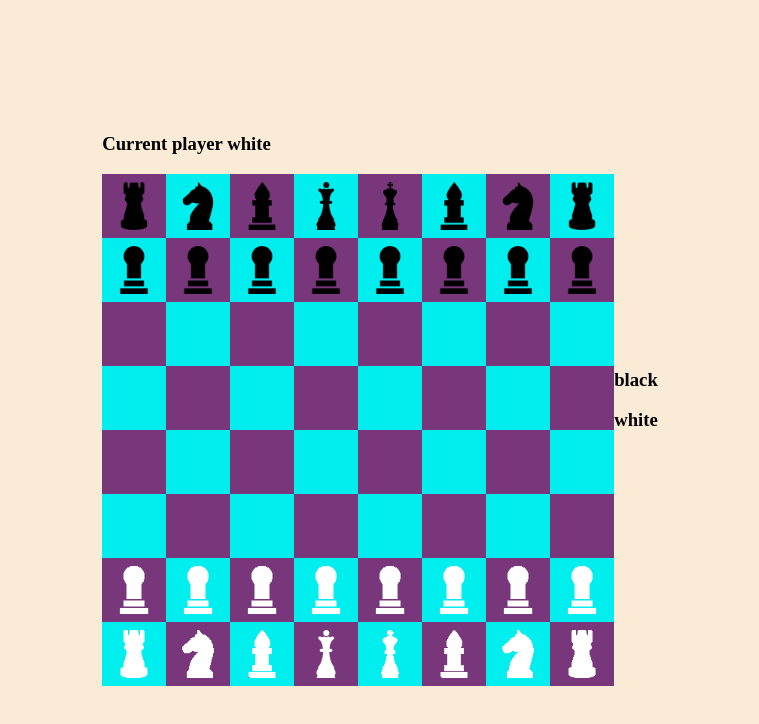
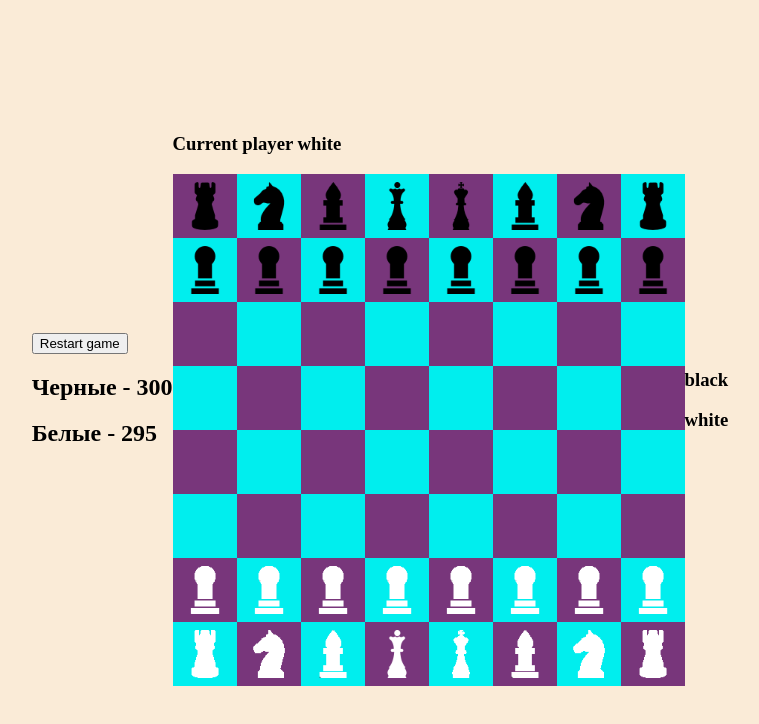
Before and after one commit to ArturSpirenkov/Chess, a Vue app: page / in a window 1280 px wide. Shown: the top 724 px of the page, without its empty margins (260-1019 px from the left). Built offline with nearby package versions, Linux system fonts and the light colour scheme.

Commit message:
created Timer sfc, add App layout

```diff
--- a/src/App.vue
+++ b/src/App.vue
@@ -6,6 +6,7 @@ import { Colors } from './models/Colors'
 import { ref, onMounted}from 'vue'
 import LostFigures from './components/LostFigures.vue'
 import type { Figure } from './models/figures/figure'
+import TimerComponent from './components/TimerComponent.vue'
 
 const board = ref<Board | null>(new Board())
 const whitePlayer = ref(new Player(Colors.WHITE))
@@ -35,6 +36,10 @@ onMounted(() => {
 
 <template>
   <div class="app">
+    <TimerComponent
+      :restart="restart"
+      :current-player="currentPlayer"
+    />
     <BoardComponent
       :board="(board as Board)"
       @update-board="refreshBoard"
--- /dev/null
+++ b/src/components/TimerComponent.vue
@@ -0,0 +1,55 @@
+<script setup lang="ts">
+import { Colors } from '@/models/Colors';
+import type { Player } from '@/models/Player';
+import { ref, watch } from 'vue';
+
+interface TimerProps {
+  currentPlayer: Player | null
+  restart: () => void
+}
+
+const props = defineProps<TimerProps>()
+
+const blackTime  = ref(300)
+const whiteTime = ref(300)
+const timer = ref<null | ReturnType<typeof setInterval>>(null)
+
+const decrementBlackTimer = () => {
+  blackTime.value = blackTime.value - 1
+}
+const decrementWhiteTimer = () => {
+  whiteTime.value = whiteTime.value - 1
+}
+
+const startTimer = () => {
+  if (timer.value) {
+    clearInterval(timer.value)
+  }
+  const callback = props.currentPlayer?.color === Colors.WHITE ? decrementWhiteTimer : decrementBlackTimer
+  timer.value = setInterval(callback, 1000)
+}
+
+watch(() => props.currentPlayer, () => {
+  console.log(props.currentPlayer)
+  startTimer()
+})
+
+const handleRestart = () => {
+  blackTime.value = 300
+  whiteTime.value = 300
+  props.restart()
+}
+</script>
+
+<template>
+  <div>
+    <div>
+      <button @click="handleRestart">Restart game</button>
+    </div>
+    <h2>Черные - {{blackTime}}</h2>
+    <h2>Белые - {{whiteTime}}</h2>
+  </div>
+</template>
+
+<style lang="scss">
+</style>
```
